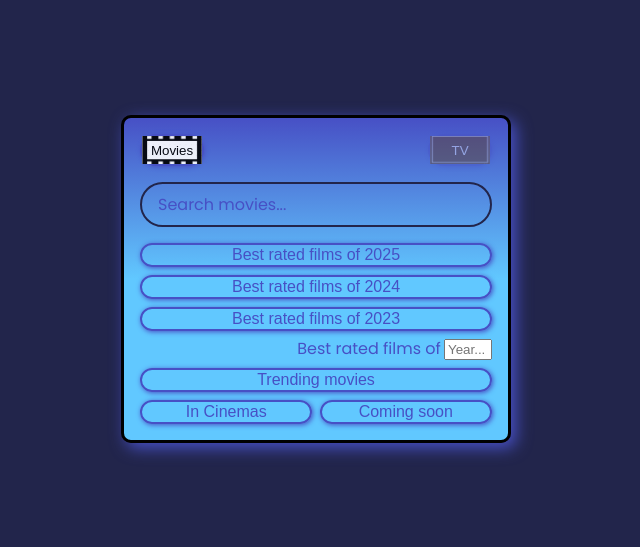
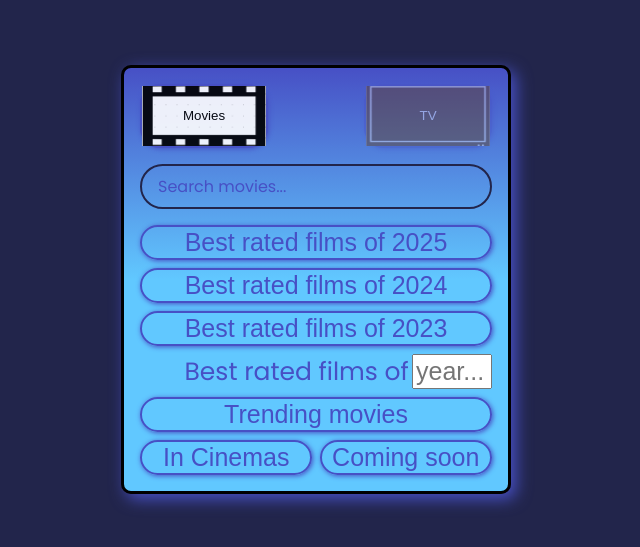
Before and after one commit to DeveloperChrisP/chrispymovies, a plain HTML site: page index.html in a window 1280 px wide. Shown: the part 121-668 px from the top of the page, without its empty margins (324-964 px from the left). Drawn offline with Linux system fonts and the light colour scheme.

Commit message:
Add files via upload

```diff
--- a/index.html
+++ b/index.html
@@ -53,7 +53,7 @@
 				</button>
 				<div class="input-container">
 					<p class="bestRated">Best rated films of</p>
-					<input type="text" placeholder="Year..." />
+					<input type="text" placeholder="year..." />
 				</div>
 				<button id="trending" class="btn bestRated">Trending movies</button>
 				<div class="container">
--- a/style.css
+++ b/style.css
@@ -49,7 +49,7 @@ main {
 	flex-wrap: wrap;
 	justify-content: center;
 	overflow: hidden;
-	height: 100vh;
+	min-height: 100vh;
 	width: 100vw;
 	align-content: center;
 	transition: opacity 3s 0.5s;
@@ -307,15 +307,15 @@ img {
 	margin-inline: 1rem;
 	/* margin-bottom: -1.5rem; */
 }
-/* .btn {
-
+.buttons-container .btn {
 	color: #999;
 	border: none;
 	padding: 0.5rem;
 	cursor: pointer;
-	width: 50px;
+	width: 75px;
+	aspect-ratio: 5/3;
 	border-radius: 5px;
-} */
+}
 
 .btn:hover {
 	opacity: 0.9;
@@ -336,6 +336,7 @@ h1 {
 	color: pink;
 }
 nav {
+	font-size: 25px;
 	background-color: rgb(97, 200, 255);
 	border: black solid 3px;
 	/* height: 100vh; */
@@ -376,8 +377,8 @@ nav .btn:active {
 }
 .category-container .btn {
 	position: relative;
-	height: 2rem;
-	width: 4rem;
+	height: 4rem;
+	width: 8rem;
 	opacity: 0.9;
 	color: black;
 }
@@ -421,7 +422,8 @@ nav .btn:active {
 	color: var(--selectText);
 }
 .bestRated-container .input-container input {
-	width: 3rem;
+	width: 5rem;
+	font-size: inherit;
 }
 .bestRated-container .container {
 	display: flex;
```
